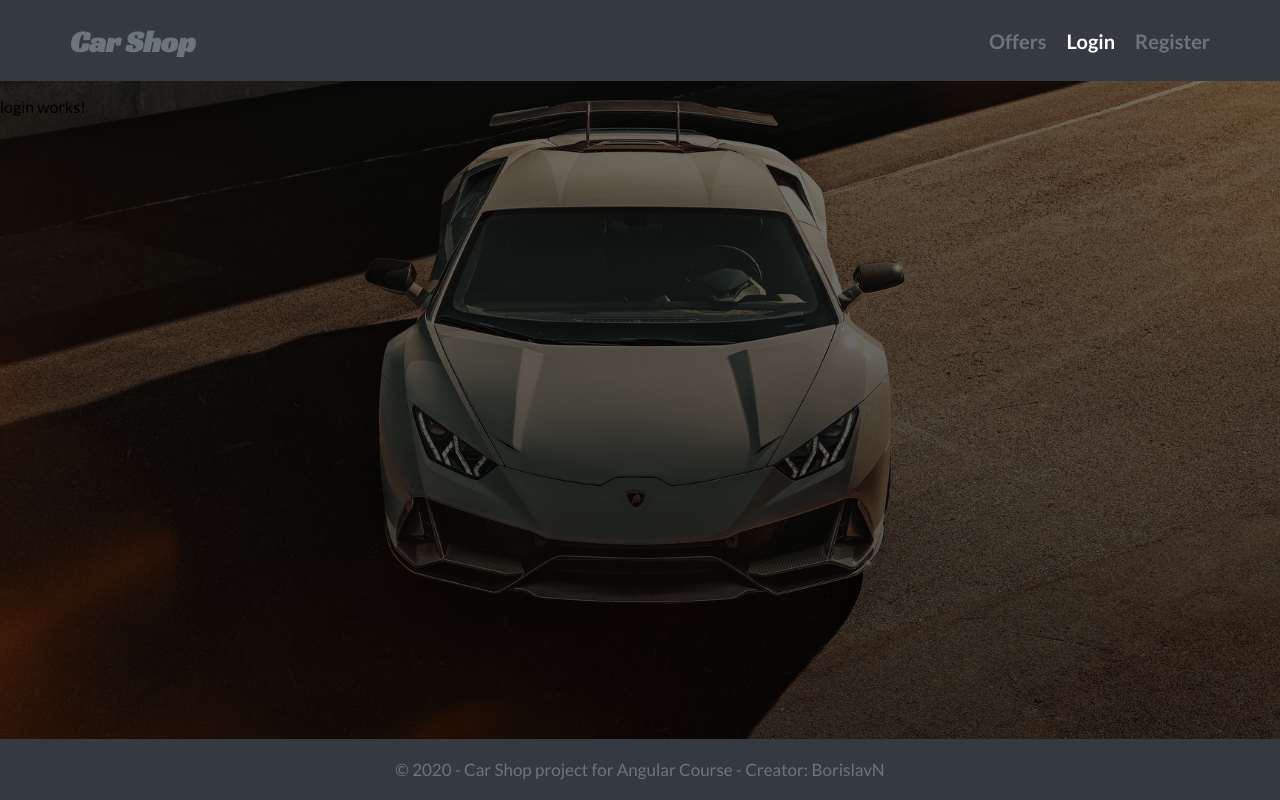
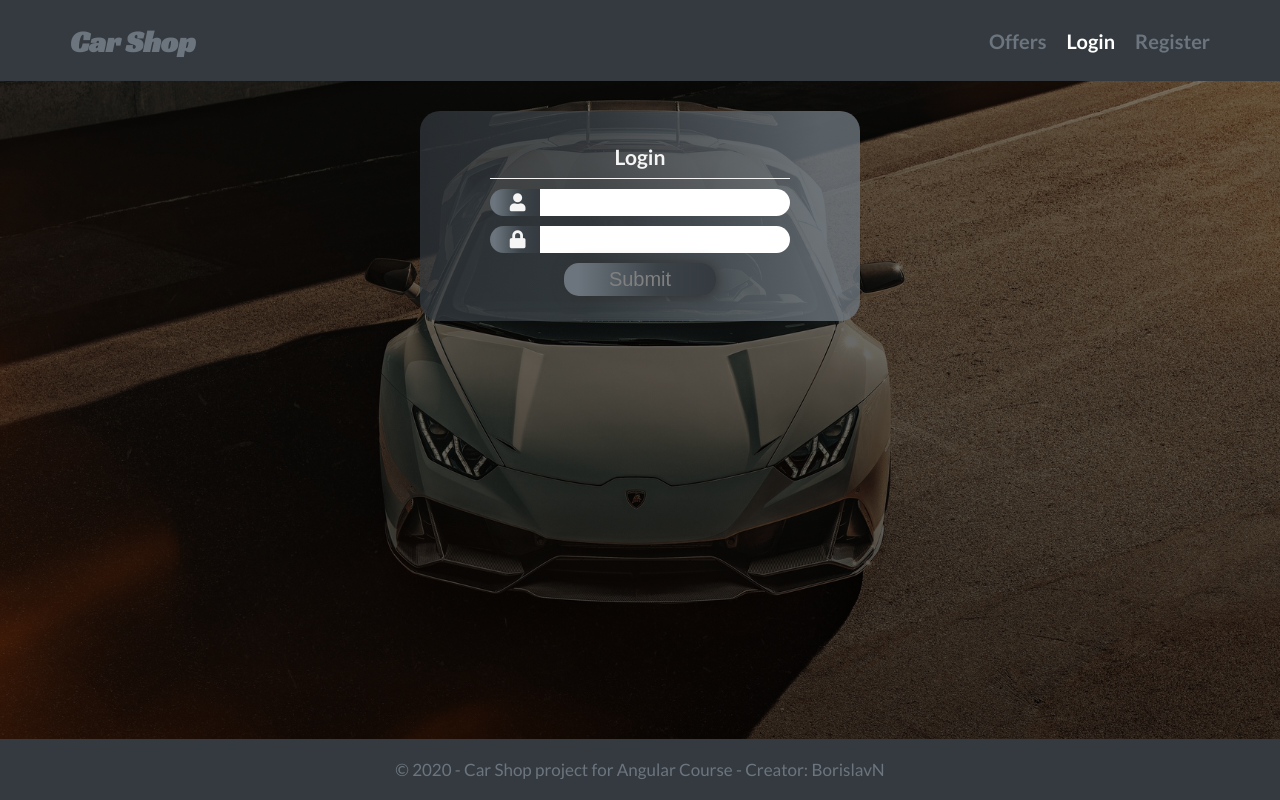
Before and after one commit to BorislavN/angular-project, an Angular app in the folder client/: page /user/login in a window 1280 px wide. Built offline with nearby package versions, Linux system fonts and the light colour scheme; no server answers.

Commit message:
Added validations to Login form

```diff
--- a/client/src/app/app.module.ts
+++ b/client/src/app/app.module.ts
@@ -10,7 +10,6 @@ import { HeaderComponent } from './core/header/header.component';
 import { FooterComponent } from './core/footer/footer.component';
 import { ErrorPageComponent } from './feature/error-page/error-page.component';
 import { UserModule } from './feature/user/user.module';
-import { FormsModule } from '@angular/forms';
 
 @NgModule({
   declarations: [
@@ -24,7 +23,6 @@ import { FormsModule } from '@angular/forms';
     AppRoutingModule,
     CoreModule,
     UserModule,
-    FormsModule
   ],
   providers: [],
   bootstrap: [AppComponent,HeaderComponent,FooterComponent]
--- a/client/src/app/feature/user/login/login.component.html
+++ b/client/src/app/feature/user/login/login.component.html
@@ -1 +1,25 @@
-<p>login works!</p>
+<div class="container">
+    <form #f="ngForm" (ngSubmit)="submitFormHandler(f.value)">
+        <h3>Login</h3>
+        <div *ngIf="(!!(errorMessage))||(username.touched && username.invalid)|| (password.touched && password.invalid)"
+            class="errors">
+            <p *ngIf="!!(errorMessage)">{{errorMessage}}</p>
+            <p *ngIf="username.touched && username.invalid">Username must be 4 - 20 symbols!</p>
+            <p *ngIf="password.touched && password.invalid">Password must be 6 - 20 symbols!</p>
+        </div>
+        <div class="form-group">
+            <label [class.error-label]="username.touched && username.invalid" for="username"><i
+                    class="fas fa-user"></i></label>
+            <input #username="ngModel" type="text" id="username" name="username" required minlength="4" maxlength="20"
+                ngModel>
+        </div>
+        <div class="form-group">
+            <label [class.error-label]="password.touched && password.invalid" for="password"><i
+                    class="fas fa-lock"></i></label>
+            <input #password="ngModel" type="password" id="password" name="password" ngModel required minlength="6"
+                maxlength="20">
+        </div>
+        <input [class.disabled]="isLoading || f.invalid" [disabled]="isLoading || f.invalid" class="submit"
+            type="submit" value="Submit">
+    </form>
+</div>
--- a/client/src/app/feature/user/login/login.component.ts
+++ b/client/src/app/feature/user/login/login.component.ts
@@ -1,15 +1,31 @@
 import { Component, OnInit } from '@angular/core';
+import { Router } from '@angular/router';
+import { UserService } from '../user.service';
 
 @Component({
   selector: 'app-login',
   templateUrl: './login.component.html',
   styleUrls: ['./login.component.css']
 })
-export class LoginComponent implements OnInit {
+export class LoginComponent {
+  isLoading = false;
+  errorMessage = '';
 
-  constructor() { }
+  constructor(private userService: UserService,private router: Router) { }
 
-  ngOnInit(): void {
+  submitFormHandler(formValue: { username: string, password: string }): void {
+    this.isLoading = true;
+    this.errorMessage = '';
+
+    this.userService.login(formValue).subscribe({
+      next: (data) => {
+        this.isLoading = false;
+        this.router.navigate(['/']);
+      },
+      error: (err) => {
+        this.errorMessage = err.error.message;
+        this.isLoading = false;
+      }
+    });
   }
-
 }
--- a/client/src/app/feature/user/user.module.ts
+++ b/client/src/app/feature/user/user.module.ts
@@ -3,13 +3,15 @@ import { CommonModule } from '@angular/common';
 import { LoginComponent } from './login/login.component';
 import { UserService } from './user.service';
 import { UserRoutingModule } from './user-routing.module';
-
+import { FormsModule, ReactiveFormsModule } from '@angular/forms';
 
 @NgModule({
   declarations: [LoginComponent],
   imports: [
     CommonModule,
     UserRoutingModule,
+    FormsModule,
+    ReactiveFormsModule
   ],
   providers:[
     UserService
--- a/client/src/styles.css
+++ b/client/src/styles.css
@@ -1,5 +1,6 @@
 @import url('https://fonts.googleapis.com/css2?family=Lato:ital,wght@0,300;0,400;0,700;1,400&display=swap');
 @import url('https://fonts.googleapis.com/css2?family=Racing+Sans+One&display=swap');
+@import "https://cdnjs.cloudflare.com/ajax/libs/font-awesome/5.13.0/css/all.min.css";
 
 body{
     margin: 0;
@@ -24,6 +25,7 @@ body{
 .container{
     max-width: 1200px;
     margin: 0 auto;
+    text-align: center;
 }
 
 footer, header {
@@ -39,3 +41,93 @@ footer, header {
     background-size: cover;
     background-repeat: no-repeat;
 }
+
+form{
+    display: inline-flex;
+    flex-direction: column;
+    justify-content: space-between;
+    text-align: center;
+    align-items: center;
+    background: linear-gradient(90deg, rgba(52,58,64,0.7) 0%, rgba(59,66,72,0.75) 38%, rgba(108,117,125,0.8) 91%);
+    border-radius: 20px;
+    color:whitesmoke;
+    padding: 20px 70px;
+    line-height: 1.5;
+    font-size: 18px;
+    margin-top: 30px;
+}
+form h3{
+    margin: 5px;
+    padding: 5px 20px;
+    width: 100%;
+    border-bottom: 1px solid whitesmoke;
+}
+
+.form-group{
+    width: 100%;
+    display: flex;
+    justify-content: space-between;
+    align-items: center;
+}
+
+.form-group input{
+    width: 250px;
+    font-size: 18px;
+    outline: none;
+    border: none;
+    padding: 3px;
+    padding-left: 10px;
+    border-top-right-radius: 20px;
+    border-bottom-right-radius: 20px;
+}
+
+.form-group label{
+    text-align: right;
+    flex-grow: 1;
+    padding-left: 20px;
+    padding-right: 15px;
+    background: linear-gradient(270deg, rgba(52,58,64,1) 0%, rgba(59,66,72,1) 38%, rgba(108,117,125,1) 91%);
+    border-top-left-radius: 20px;
+    border-bottom-left-radius: 20px;
+}
+
+.submit{
+    border: none;
+    outline: none;
+    cursor: pointer;
+    font-size: 20px;
+    padding:5px 45px;
+    color:  whitesmoke;
+    background: linear-gradient(270deg, rgba(52,58,64,1) 0%, rgba(59,66,72,1) 38%, rgba(108,117,125,1) 91%);
+    border-radius: 15px;
+    box-shadow:1px 1px 13px 0px rgba(50, 50, 50, 0.95);
+}
+
+form > *{
+    margin: 5px 0px;
+}
+
+.errors > *{
+   padding: 2px;
+   margin: 0px;
+    color: #721C24;
+    background-color: #F8D7DA;
+}
+
+.errors{
+    margin: 0;
+    padding-bottom: 7px;
+    padding-top: 2px;
+    margin-bottom: 5px;
+    width: 100%;
+    color:whitesmoke;
+    border-bottom: 1px solid whitesmoke;
+}
+
+.form-group label.error-label{
+    background: #721C24;
+}
+
+.disabled{
+    color: gray;
+}
```
Also changed, not shown: 2 other files (tests, documents, lock files or other folders).
